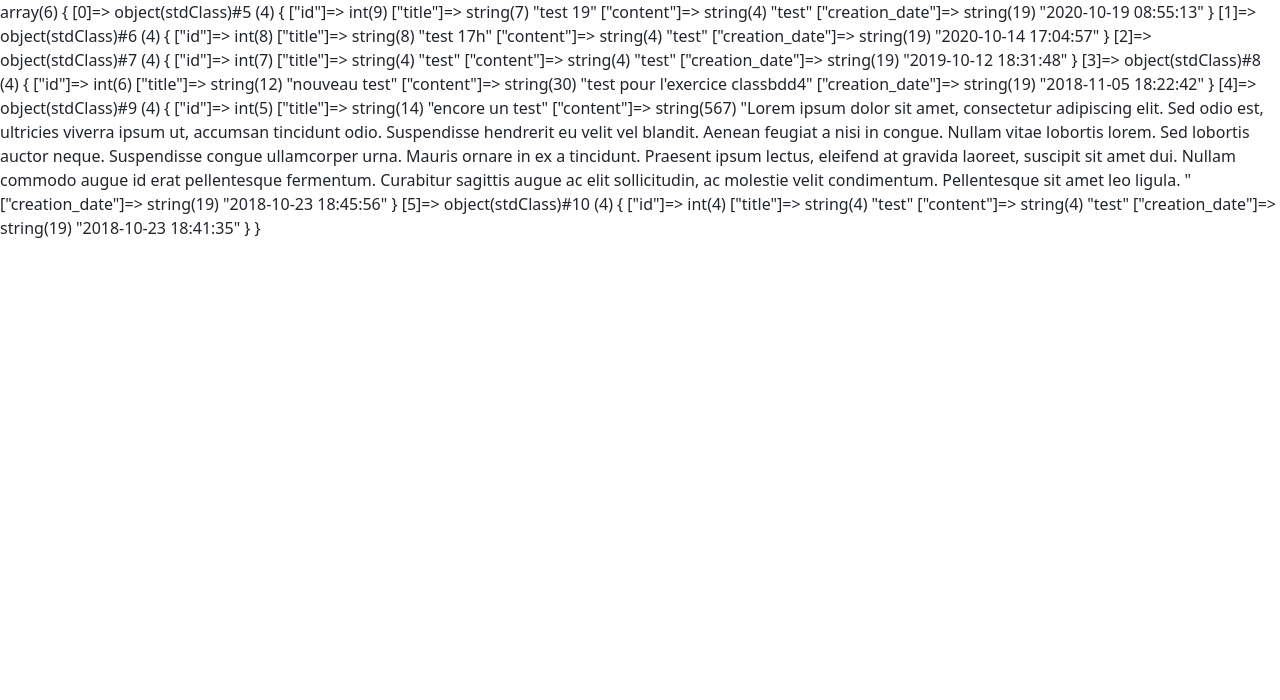
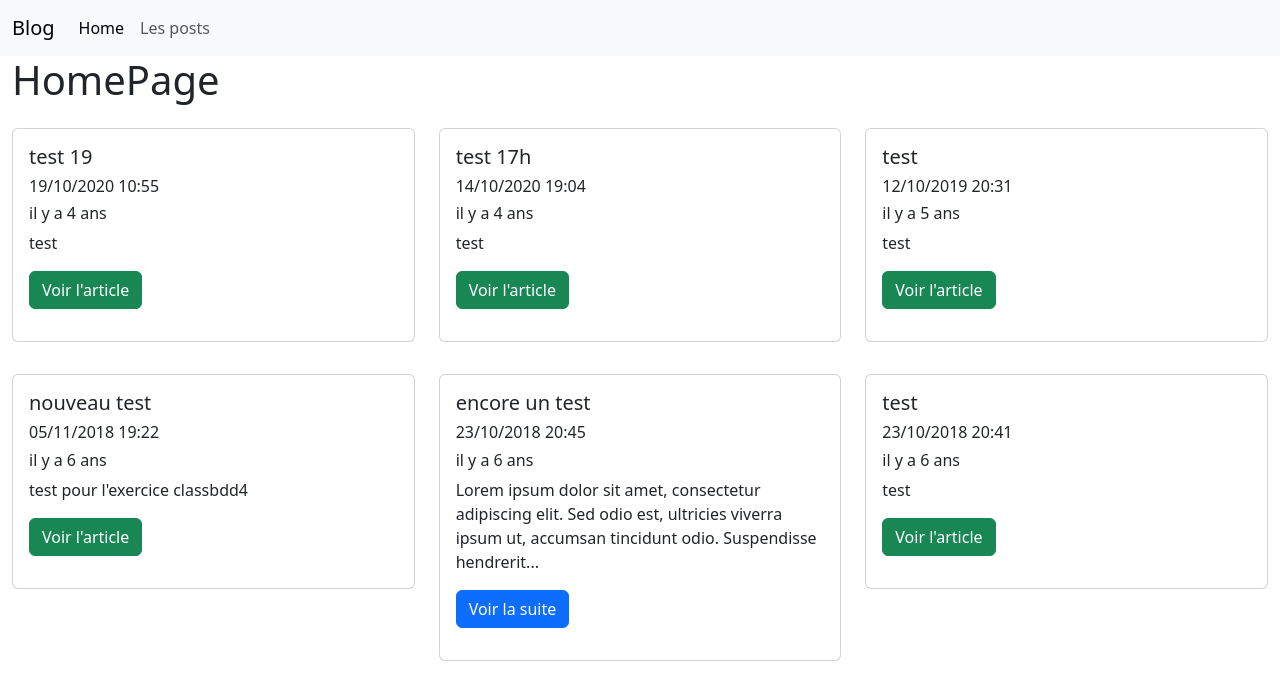
Before and after one commit to webepse/mvc_Class_Poo_Exo_2026, a PHP site: page / in a window 1280 px wide. Shown: the top 700 px of the page. Run offline with PHP 8.4, Linux system fonts and the light colour scheme; data comes from the database, SQL or seed files in the repository.

Commit message:
post view

```diff
--- a/index.php
+++ b/index.php
@@ -18,8 +18,17 @@
             }elseif($_GET['action']=="posts")
             {
                 PostController::index();
+            }elseif($_GET['action']=="post")
+            {
+                if(isset($_GET['id']) && is_numeric($_GET['id']))
+                {
+                    $id = htmlspecialchars($_GET['id']);
+                    // attention risque d'erreur
+                    PostController::show($id);
+                }else{
+                    // erreur 404
+                }
             }
-
         }else{
             // erreur 404
         }
--- a/src/Model/PostManager.php
+++ b/src/Model/PostManager.php
@@ -17,7 +17,7 @@
             $req = $this->dbConnect()->prepare("SELECT * FROM posts ORDER BY id DESC LIMIT 0,:limit");
             $req->bindParam(":limit", $limit, PDO::PARAM_INT);
             $req->execute();
-            $data = $req->fetchAll(PDO::FETCH_OBJ);
+            $data = $req->fetchAll(PDO::FETCH_CLASS, Post::class);
             $req->closeCursor();
             return $data;
         }
@@ -32,7 +32,9 @@
             $req = $this->dbConnect()->prepare("SELECT * FROM posts WHERE id = :id");
             $req->bindParam(":id", $id, PDO::PARAM_INT);
             $req->execute();
-            $data = $req->fetch(PDO::FETCH_OBJ);
+            //$data = $req->fetch(PDO::FETCH_OBJ);
+            $req->setFetchMode(PDO::FETCH_CLASS, Post::class);
+            $data = $req->fetch();
 
             return $data;
         }
--- a/src/Model/Tools/Post.php
+++ b/src/Model/Tools/Post.php
@@ -75,8 +75,6 @@
         $dateTime->setTimezone(new \DateTimeZone('Europe/Brussels'));
         $now = new DateTime('now',  new \DateTimeZone('Europe/Brussels'));
 
-
-
         $diff = $now->diff($dateTime);
 
         // on choisit l'unité la plus appropriée
--- a/views/frontend/base.php
+++ b/views/frontend/base.php
@@ -11,6 +11,7 @@
     <title>Blog - <?= $title ?></title>
 </head>
 <body>
+    <?php require "partials/nav.php"; ?>
     <?= $content ?>
 </body>
 </html>
--- a/views/frontend/home.php
+++ b/views/frontend/home.php
@@ -2,7 +2,23 @@
 
 <?php ob_start(); ?>
 
-<?php var_dump($posts); ?>
+<div class="container-fluid">
+    <h1>HomePage</h1>
+    <div class="row">
+        <?php foreach($posts as $post): ?>
+            <div class="col-md-4 my-3">
+                <div class="card">
+                    <div class="card-body">
+                        <h5><?= $post->title; ?></h5>
+                        <h6><?= $post->getDateFormat(); ?></h6>
+                        <h6><?= $post->timeAgo() ?></h6>
+                        <div><?= $post->getExtrait(); ?></div>
+                    </div>
+                </div>
+            </div>
+        <?php endforeach; ?>
+    </div>
+</div>
 
 <?php $content = ob_get_clean(); ?>
 
--- /dev/null
+++ b/views/frontend/partials/nav.php
@@ -0,0 +1,18 @@
+<nav class="navbar navbar-expand-lg bg-body-tertiary">
+  <div class="container-fluid">
+    <a class="navbar-brand" href="index.php">Blog</a>
+    <button class="navbar-toggler" type="button" data-bs-toggle="collapse" data-bs-target="#navbarNav" aria-controls="navbarNav" aria-expanded="false" aria-label="Toggle navigation">
+      <span class="navbar-toggler-icon"></span>
+    </button>
+    <div class="collapse navbar-collapse" id="navbarNav">
+      <ul class="navbar-nav">
+        <li class="nav-item">
+          <a class="nav-link active" aria-current="page" href="index.php?action=accueil">Home</a>
+        </li>
+        <li class="nav-item">
+          <a class="nav-link" href="index.php?action=posts">Les posts</a>
+        </li>
+      </ul>
+    </div>
+  </div>
+</nav>
--- a/views/frontend/posts.php
+++ b/views/frontend/posts.php
@@ -3,10 +3,6 @@
 <?php ob_start(); ?>
 <div class="container-fluid">
     <h1>Les posts</h1>
-    <?php
-        $date = new \DateTime('now', new \DateTimeZone('Europe/Brussels'));
-        echo $date->format("d-m-Y H:i:s");
-    ?>
     <div class="row">
         <?php foreach($posts as $post): ?>
             <div class="col-md-4 my-3">
@@ -15,7 +11,7 @@
                         <h5><?= $post->title; ?></h5>
                         <h6><?= $post->getDateFormat(); ?></h6>
                         <h6><?= $post->timeAgo() ?></h6>
-                        <p><?= $post->getExtrait(); ?></p>
+                        <div><?= $post->getExtrait(); ?></div>
                     </div>
                 </div>
             </div>
```
Also changed, not shown: src/Controller/PostController.php (+14 -0 lines), views/frontend/postShow.php (added, +15 -0 lines).
